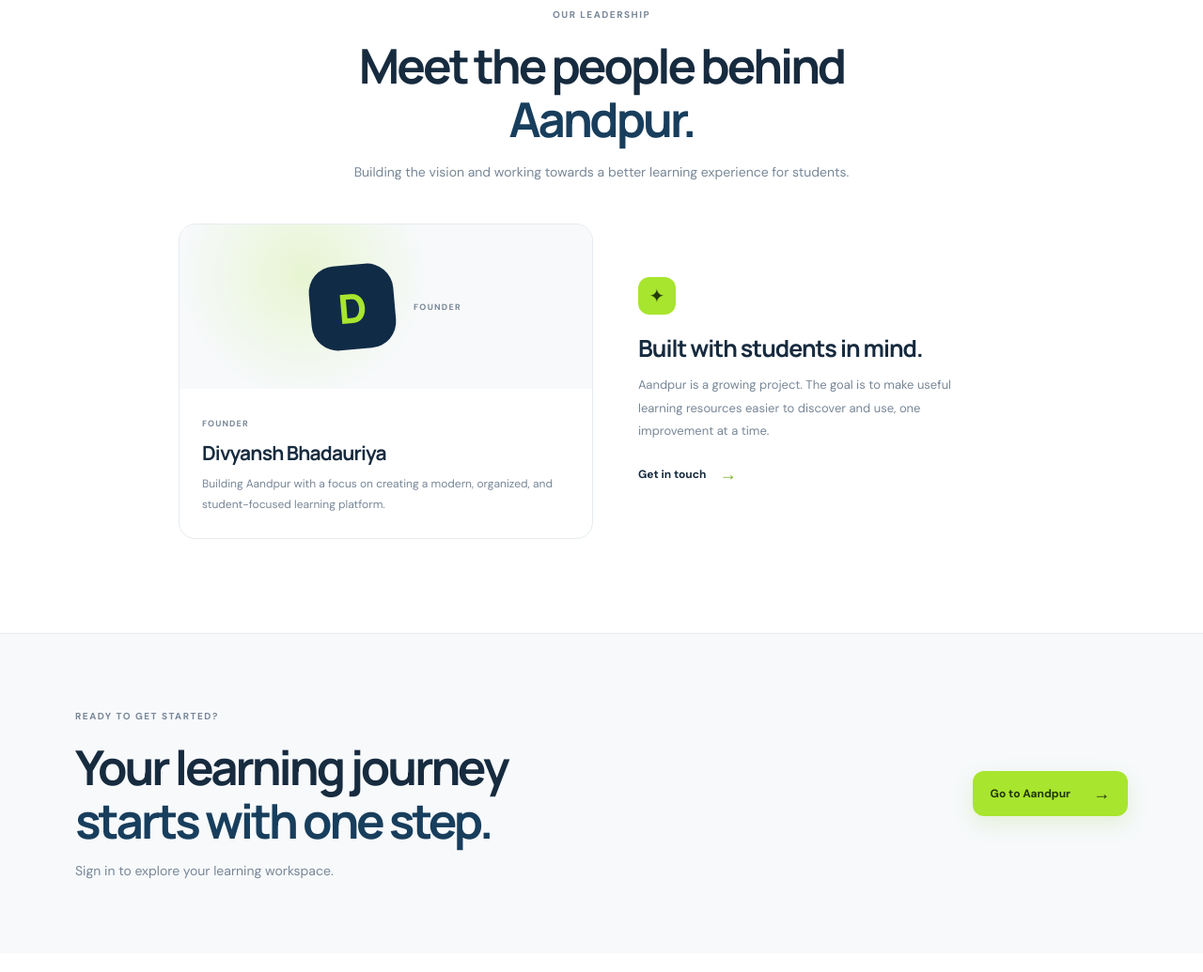
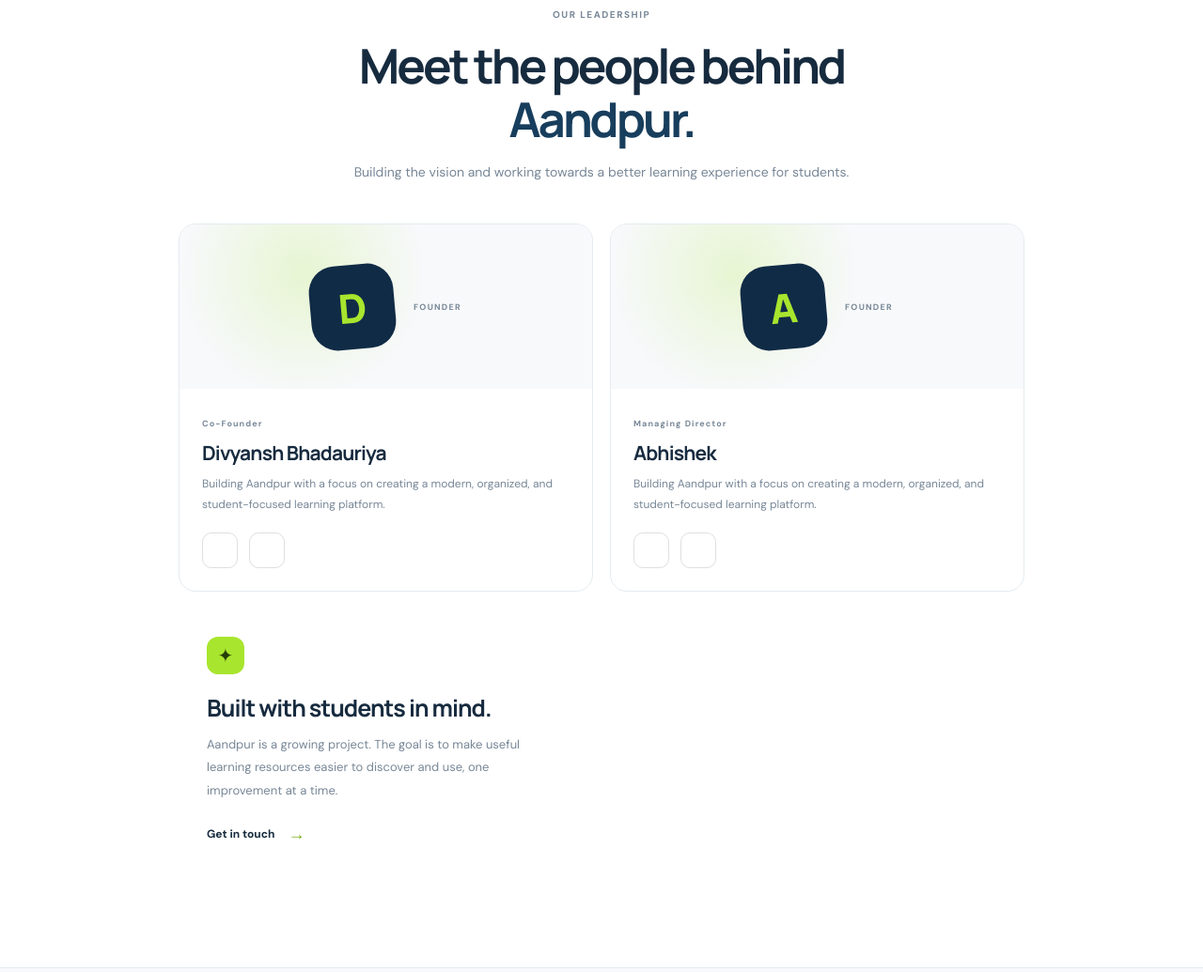
Before and after one commit to Syntax-sage-bit/aandpur-V2, a plain HTML site: page index.html in a window 1280 px wide. Shown: the part 3082-4117 px from the top of the page at 94% size. Drawn offline with nearby package versions, Linux system fonts and the light colour scheme.

Commit message:
add contact info
add contact instagram and whatsapp link in founders section

```diff
--- a/css/home.css
+++ b/css/home.css
@@ -860,6 +860,46 @@ html[data-theme="dark"] .home-feature-icon {
 
 /* LEADERSHIP */
 
+.founder-social-links {
+  display: flex;
+  align-items: center;
+  gap: 12px;
+  margin-top: 18px;
+}
+
+.founder-social {
+  width: 38px;
+  height: 38px;
+  display: flex;
+  align-items: center;
+  justify-content: center;
+  border: 1px solid rgba(128, 128, 128, 0.25);
+  border-radius: 10px;
+  color: inherit;
+  font-size: 17px;
+  text-decoration: none;
+  transition: all 0.25s ease;
+}
+
+.founder-social:hover {
+  transform: translateY(-4px);
+}
+
+.founder-social.instagram:hover {
+  color: #E1306C;
+  border-color: #E1306C;
+}
+
+.founder-social.whatsapp:hover {
+  color: #25D366;
+  border-color: #25D366;
+}
+
+.founder-social.gmail:hover {
+  color: #EA4335;
+  border-color: #EA4335;
+}
+
 .home-leadership {
   background: var(--surface);
 }
--- a/index.html
+++ b/index.html
@@ -488,13 +488,74 @@
             </div>
 
             <div class="home-leader-info">
-              <small>FOUNDER</small>
+              <small>Co-Founder</Co-Founder></small>
               <h3>Divyansh Bhadauriya</h3>
 
               <p>
                 Building Aandpur with a focus on creating a modern,
                 organized, and student-focused learning platform.
               </p>
+
+              <div class="founder-social-links">
+
+                <a href="https://www.instagram.com/dvyansh__/?utm_source=ig_web_button_share_sheet"
+                  target="_blank"
+                  rel="noopener noreferrer"
+                  class="founder-social instagram"
+                  aria-label="Instagram">
+                  <i class="fa-brands fa-instagram"></i>
+                </a>
+
+                <a href="https://wa.me/8090181250"
+                  target="_blank"
+                  rel="noopener noreferrer"
+                  class="founder-social whatsapp"
+                  aria-label="WhatsApp">
+                  <i class="fa-brands fa-whatsapp"></i>
+                </a>
+
+
+
+              </div>
+            </div>
+
+          </article>
+          <article class="home-leader-card">
+
+            <div class="home-leader-art">
+              <div class="home-person-placeholder">A</div>
+              <span>FOUNDER</span>
+            </div>
+
+            <div class="home-leader-info">
+              <small>Managing Director</small>
+              <h3>Abhishek</h3>
+
+              <p>
+                Building Aandpur with a focus on creating a modern,
+                organized, and student-focused learning platform.
+              </p>
+
+              <div class="founder-social-links">
+
+                <a href="https://www.instagram.com/abhishekyxdav___?utm_source=ig_web_button_share_sheet&obrf=ZDNlZDc0MzIxNw=="
+                  target="_blank"
+                  rel="noopener noreferrer"
+                  class="founder-social instagram"
+                  aria-label="Instagram">
+                  <i class="fa-brands fa-instagram"></i>
+                </a>
+
+                <a href="https://wa.me/8178810787"
+                  target="_blank"
+                  rel="noopener noreferrer"
+                  class="founder-social whatsapp"
+                  aria-label="WhatsApp">
+                  <i class="fa-brands fa-whatsapp"></i>
+                </a>
+
+
+              </div>
             </div>
 
           </article>
```
